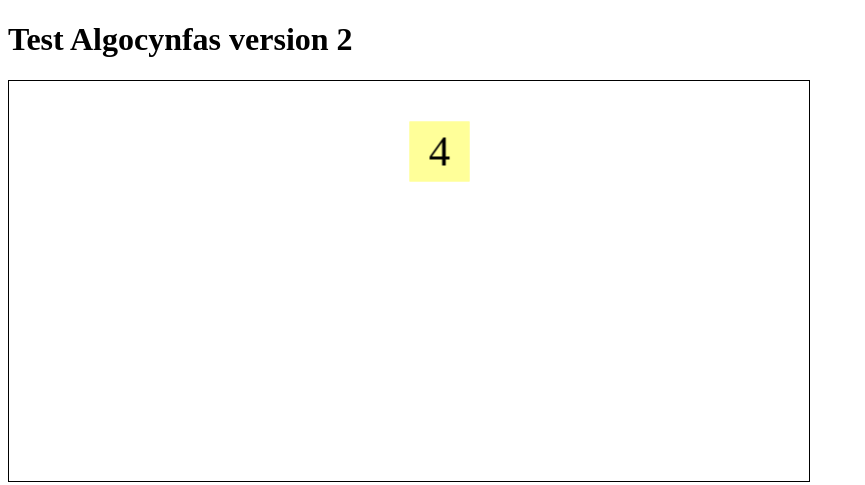
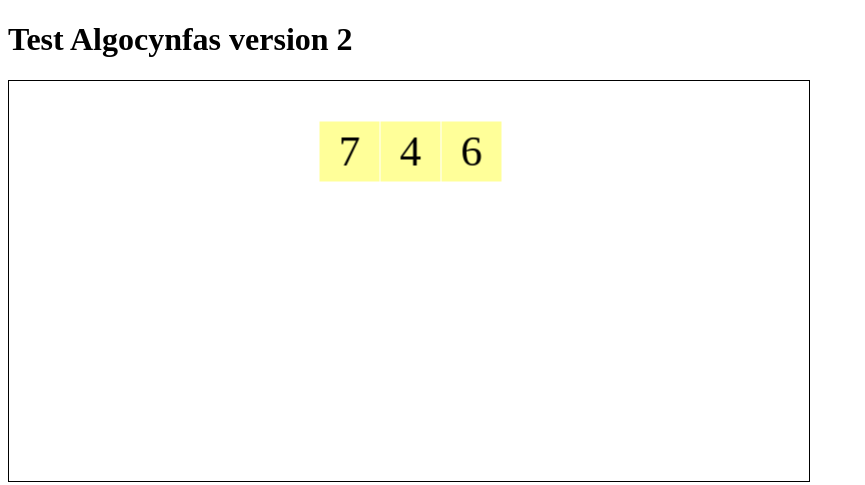
Before and after one commit to gcallah/Algocynfas, a plain HTML site: page v2test1.html in a window 1280 px wide. Shown: the whole page, without its empty margins (0-865 px from the left). Drawn offline with Linux system fonts and the light colour scheme.

Commit message:
Multiple element display based on position

```diff
--- a/algocynfas.js
+++ b/algocynfas.js
@@ -63,9 +63,8 @@ class ListElem extends DataElem {
   }
 
   setGroup(shape, dispText, x) {
-      console.log(x);
       return new fabric.Group([ shape, dispText ],
-                      {left: 400, top: 40, angle: 0});
+                      {left: x, top: 40, angle: 0});
   }
 }
 
@@ -81,7 +80,7 @@ class DataStructure extends DataElem {
   }
 
   setListPos(canvasWidth) {
-      return canvasWidth/2 - DEF_ELEM_WIDTH * Math.floor(this.dataElems.length/2);
+      return canvasWidth/2 - DEF_ELEM_WIDTH * (this.dataElems.length/2);
   }
 
   setListElemPos(canvasWidth, elemIndex) {
--- a/v2test1.html
+++ b/v2test1.html
@@ -17,7 +17,7 @@
       <script src="algocynfas.js"></script>
       <script>
           var canvas = new fabric.Canvas('canvas');
-          var myList = new List([7, 4])
+          var myList = new List([7, 4, 6])
           myList.draw(canvas, 0, 0)
       </script>
 
```
